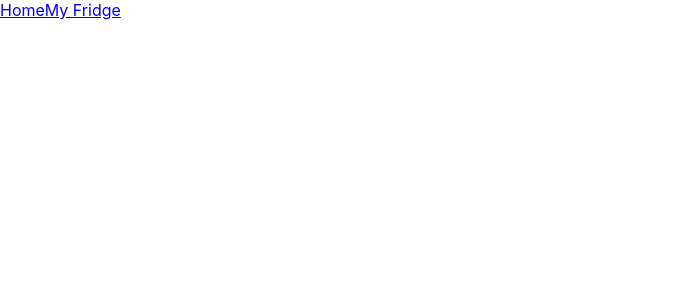
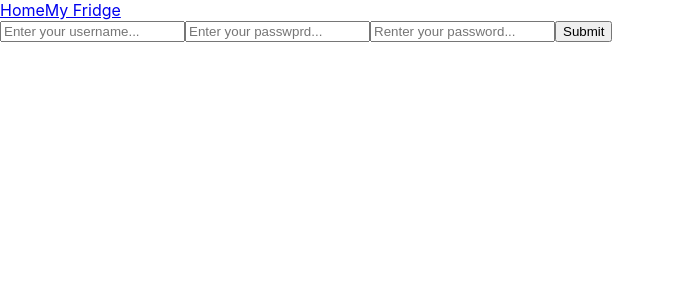
Before and after one commit to moshriguez/whats-in-the-fridge-frontend, a React (Create React App) app: page /signup in a window 1280 px wide. Shown: the top 300 px of the page, without its empty margins (0-675 px from the left). Built offline with nearby package versions, Linux system fonts and the light colour scheme.

Commit message:
completed creating acc/staying logged in functionality

```diff
--- a/package.json
+++ b/package.json
@@ -13,7 +13,7 @@
     "web-vitals": "^1.0.1"
   },
   "scripts": {
-    "start": "react-scripts start",
+    "start": " PORT=3001 react-scripts start",
     "build": "react-scripts build",
     "test": "react-scripts test",
     "eject": "react-scripts eject"
--- a/src/App.js
+++ b/src/App.js
@@ -1,19 +1,44 @@
-import React, {useState} from "react"
-import {BrowserRouter as Router, Route} from "react-router-dom"
+import React, {useEffect, useState} from "react"
+import {BrowserRouter as Router, Route, useHistory} from "react-router-dom"
 import Navbar from "./containers/Navbar"
 import Home from "./containers/Home"
 import Fridge from "./containers/Fridge"
 import Login from "./auth/Login"
+import Signup from "./auth/Signup"
 
 function App() {
     const [user, setUser] = useState(null)
+    const history = useHistory()
+
+    useEffect(() => {
+        const token = localStorage.getItem("jwt")
+        if (token) {
+            fetch("http://localhost:3000/api/v1/login", {
+                method: "GET",
+                headers: {
+                    "Content-Type": "appliction/json",
+                    "Authorization": `Bearear ${token}`
+                }
+            }).then(r => r.json()).then(data => setUser(data.user))
+        }
+    }, [])
+
+    const handleLogut = () => {
+        history.push("/")
+        localStorage.clear()
+        setUser(null)
+    }
 
     return (
         <Router>
             <Navbar/>
             <Route exact path="/" render={() => <Home />}/>
             <Route exact path="/fridge" render={() => <Fridge />}/>
-            <Route exact path="/login" render={() => <Login setUser={setUser}/>}/>
+            {user ? null :
+            <>
+                <Route exact path="/login" render={() => <Login setUser={setUser}/>}/>
+                <Route exact path="/signup" render={() => <Signup setUser={setUser}/>}/>
+            </>}
         </Router>
     )
 }
--- a/src/auth/Login.js
+++ b/src/auth/Login.js
@@ -2,7 +2,6 @@ import React, { useState } from 'react'
 import { useHistory } from 'react-router-dom'
 
 const loginUrl = "http://localhost:3000/api/v1/login"
-const userUrl = "http://localhost:3000/api/v1/users"
 
 const Login = ({setUser}) => {
     const [userForm, setUserForm] = useState({username: "", password: ""})
@@ -23,7 +22,6 @@ const Login = ({setUser}) => {
         }
         fetch(url, config).then(r => r.json()).then(data => {
             setUser(data.user)
-            setUserForm({username: "", password: ""})
             localStorage.setItem("jwt", data.jwt)
             history.replace("/")
         })
--- /dev/null
+++ b/src/auth/Signup.js
@@ -0,0 +1,68 @@
+import React, { Component } from 'react'
+import { withRouter } from 'react-router'
+
+const userUrl = "http://localhost:3000/api/v1/users"
+const allUsers = "http://localhost:3000/api/v1/usernames"
+
+class Signup extends Component {
+    state = {
+        username: "",
+        password: "",
+        confirm: "",
+        errors: []
+    }
+
+    handleChange = e => {
+        this.setState({[e.target.name]: e.target.value})
+    }
+
+    sendAuthInfo = () => {
+        const config = {
+            method: "POST",
+            headers: {
+                "Content-Type" : "application/json",
+                Accept : "application/json"
+            },
+            body: JSON.stringify({username: this.state.username, password: this.state.password})
+        }
+        fetch(userUrl, config).then(r => r.json()).then(data => {
+            this.props.setUser(data.user)
+            localStorage.setItem("jwt", data.jwt)
+            this.props.history.replace("/")
+        })
+    }
+
+    handleSignup= e => {
+        e.preventDefault()
+        const s = this.state
+        fetch(allUsers).then(r => r.json()).then(data => {
+            const errors = []
+            data.usernames.includes(s.username) ? errors.push("The username you have entered is already taken") : console.log()
+            s.password !== s.confirm ? errors.push("The password you have entered does not match") : console.log()
+            s.password.length < 6 || s.confirm.length < 6 ? errors.push("Your password must be at least 6 characters") : console.log()
+            this.setState({errors: errors}, () => {
+                !s.errors.length ? this.sendAuthInfo() : console.log()
+            })
+        })
+
+    }
+
+    render() {
+        const s = this.state
+        return (
+            <div>
+                <form onSubmit={e => this.handleSignup(e)}>
+                    <input onChange={e => this.handleChange(e)} value={s.username} name="username" placeholder="Enter your username..." required/>
+                    <input onChange={e => this.handleChange(e)} value={s.password} name="password" placeholder="Enter your passwprd..."type="password" required/>
+                    <input onChange={e => this.handleChange(e)} value={s.confirm} name="confirm" placeholder="Renter your password..."type="password" required/>
+                    <input type="submit"/>
+                </form>
+                <ul>
+                    {s.errors.map(error => <li>{error}</li>)}
+                </ul>
+            </div>
+        )
+    }
+}
+
+export default withRouter(Signup)
```
